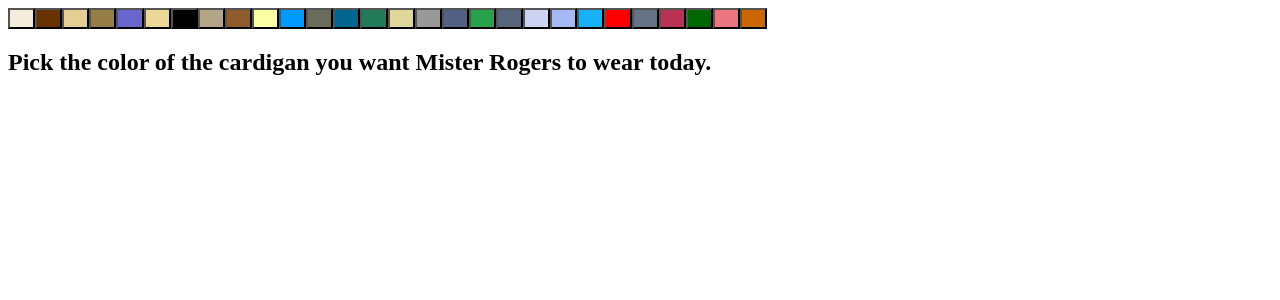
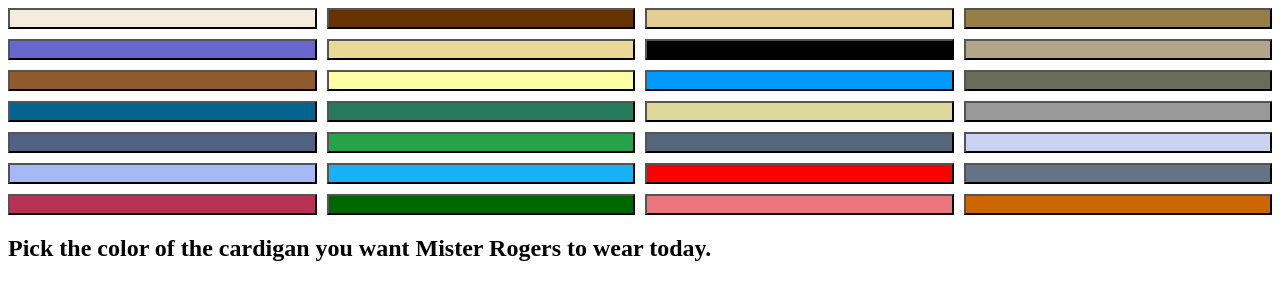
Before and after one commit to BennyMcBenBen/mister-cardigan, a React (Create React App) app: page / in a window 1280 px wide. Shown: the top 300 px of the page. Built offline with nearby package versions, Linux system fonts and the light colour scheme.

Commit message:
Add css grid for color picker

```diff
--- /dev/null
+++ b/src/components/ColorPicker.css
@@ -0,0 +1,5 @@
+.color-picker {
+  display: grid;
+  grid-gap: 10px;
+  grid-template-columns: repeat(auto-fit, minmax(300px, 1fr));
+}
--- a/src/components/ColorPicker.tsx
+++ b/src/components/ColorPicker.tsx
@@ -1,5 +1,5 @@
-import { Dispatch, SetStateAction } from 'react';
 import { Color } from '../types/Color';
+import './ColorPicker.css';
 
 interface Props {
   colors: Color[];
--- a/src/types/Color.ts
+++ b/src/types/Color.ts
@@ -23,7 +23,7 @@
   '#a5b9f7': 'Light Sky Blue',
   '#b4a588': 'Chino',
   '#b83255': 'Old Rose',
-  '#cc6600': 'Tenne',
+  '#cc6600': 'Tawny',
   '#ccd2f2': 'Quartz',
   '#dfd799': 'Sapling',
   '#e4ce94': 'Double Colonial White',
```
